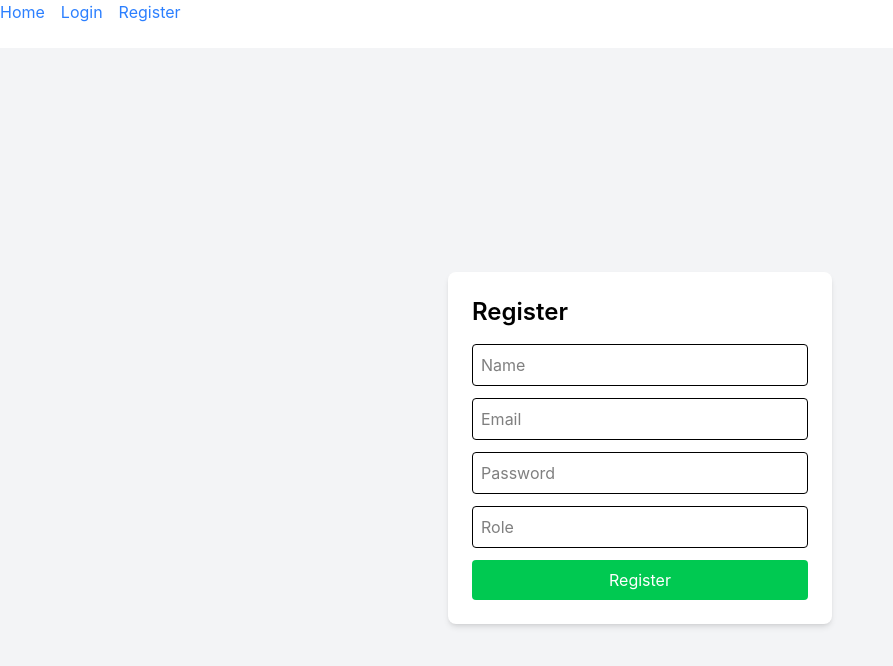
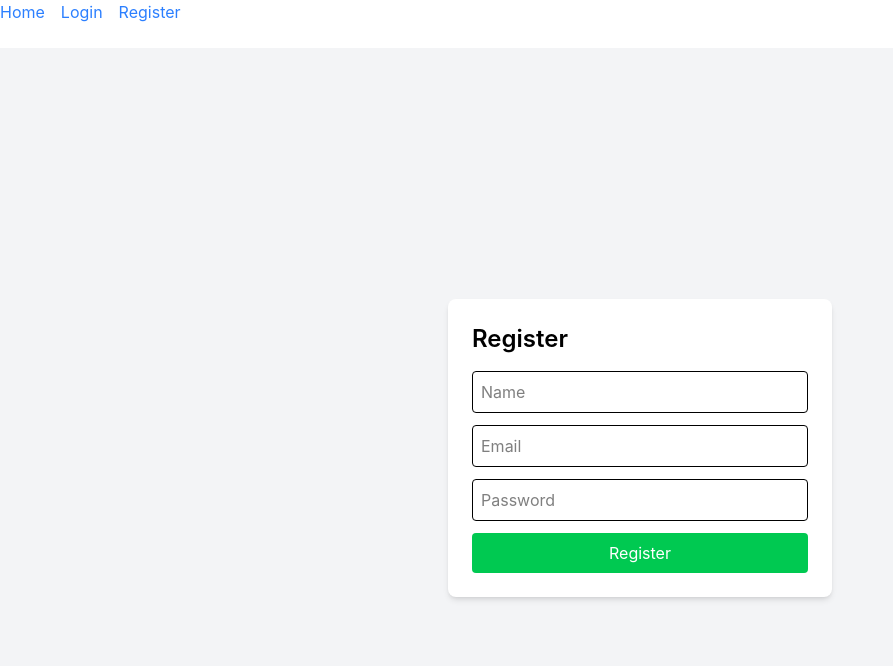
Before and after one commit to Vasim-Qureshi/hotel-booking-app, a React (Vite) app in the folder frontend/: page /register in a window 1280 px wide. Shown: the top 666 px of the page, without its empty margins (0-893 px from the left). Built offline with nearby package versions, Linux system fonts and the light colour scheme; no server answers.

Commit message:
update register.jsx for role

```diff
--- a/frontend/src/pages/Register.jsx
+++ b/frontend/src/pages/Register.jsx
@@ -7,13 +7,13 @@ const Register = () => {
   const [name, setName] = useState('');
   const [email, setEmail] = useState('');
   const [password, setPassword] = useState('');
-  const [role, setRole] = useState('');
+  // const [role, setRole] = useState('');
   const navigate = useNavigate();
 
   const handleSubmit = async (e) => {
     e.preventDefault();
     try {
-      await axios.post("https://hotel-booking-app-sand-seven.vercel.app/api/auth/register", { name, email, password, role });
+      await axios.post("https://hotel-booking-app-sand-seven.vercel.app/api/auth/register", { name, email, password });
       alert('Registration successful! Please login.');
       navigate('/login');
     } catch (error) {
@@ -31,8 +31,8 @@ const Register = () => {
           className="w-full p-2 mb-3 border rounded" required />
         <input type="password" placeholder="Password" value={password} onChange={(e) => setPassword(e.target.value)}
           className="w-full p-2 mb-3 border rounded" required />
-        <input type="role" placeholder="Role" value={role} onChange={(e) => setRole(e.target.value)}
-          className="w-full p-2 mb-3 border rounded" required />
+        {/* <input type="role" placeholder="Role" value={role} onChange={(e) => setRole(e.target.value)}
+          className="w-full p-2 mb-3 border rounded" required /> */}
         <button type="submit" className="w-full bg-green-500 text-white p-2 rounded">Register</button>
       </form>
     </div>
```
